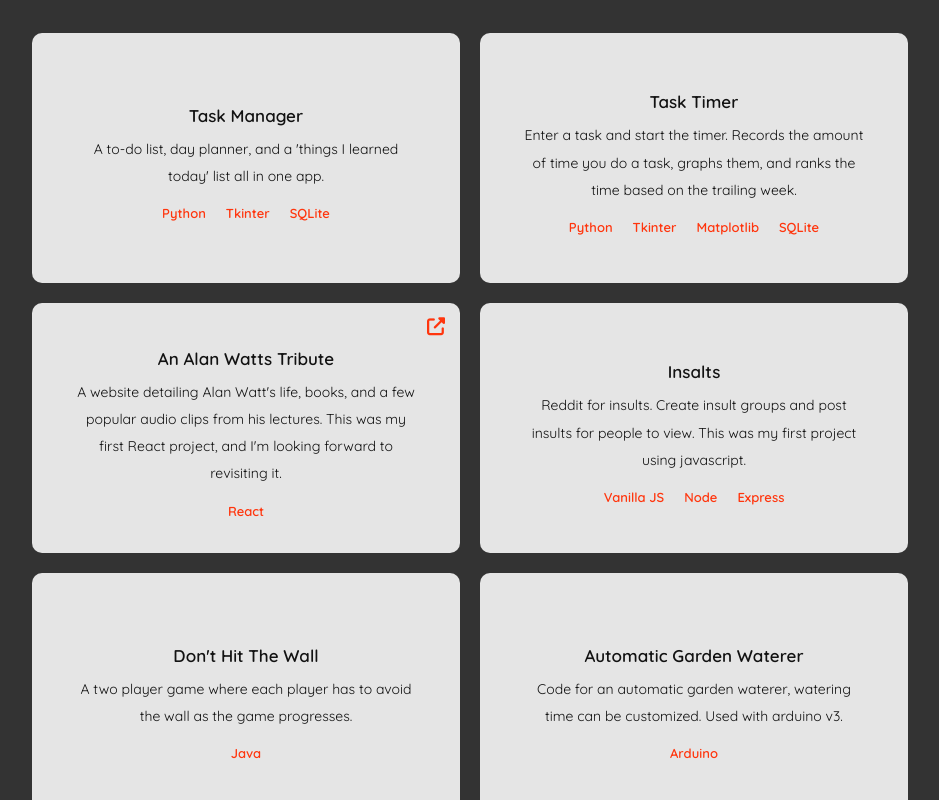
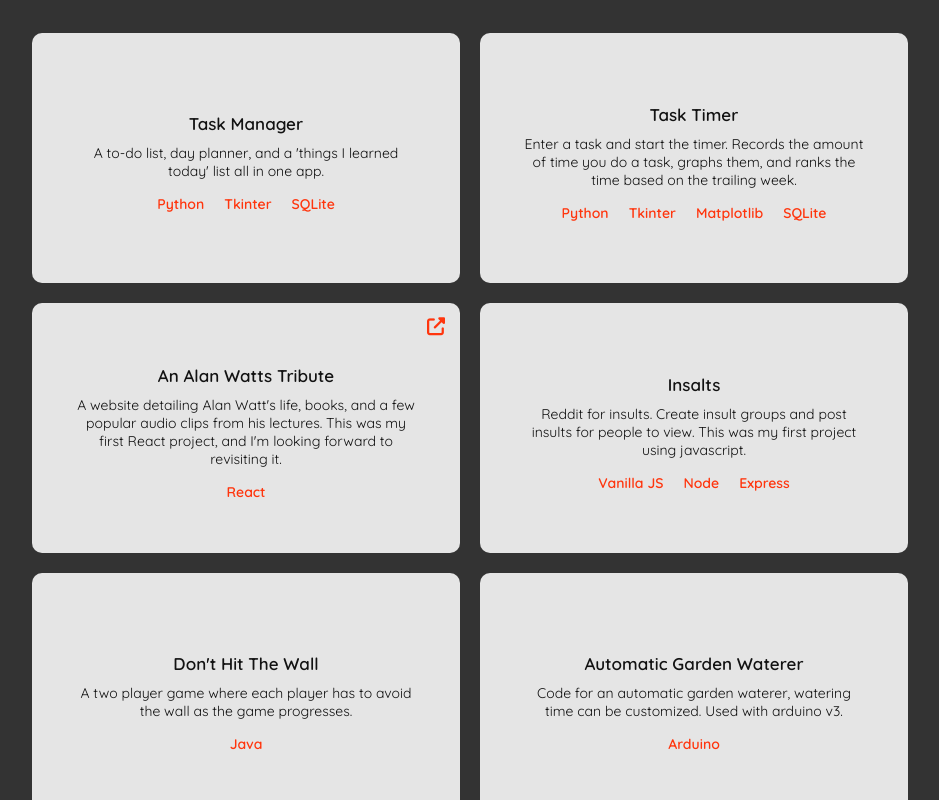
Before and after one commit to afutofu/afutofu.github.io, a React (Create React App) app: page / in a window 1280 px wide. Shown: the part 4980-5780 px from the top of the page, without its empty margins (170-1109 px from the left). Built offline with nearby package versions, Linux system fonts and the light colour scheme.

Commit message:
improved styling

```diff
--- a/src/components/OtherProject.js
+++ b/src/components/OtherProject.js
@@ -29,18 +29,19 @@ const OtherProjectComp = styled.div`
 
   @media only screen and (max-width: 1200px) {
     min-width: 280px;
-    min-height: 300px;
+    min-height: 260px;
   }
 
   @media only screen and (max-width: 992px) {
     min-width: 280px;
-    min-height: 350px;
+    min-height: 240px;
   }
 
   @media only screen and (max-width: 600px) {
     width: 100%;
     margin: 0;
     margin-bottom: 20px;
+    min-height: 200px;
   }
 
   @media only screen and (max-width: 450px) {
@@ -92,18 +93,18 @@ const Title = styled.h3`
   margin-bottom: 10px;
 
   @media only screen and (max-width: 1200px) {
-    font-size: 19px;
-    margin-bottom: 15px;
+    font-size: 18px;
+    margin-bottom: 10px;
   }
 
   @media only screen and (max-width: 992px) {
-    font-size: 22px;
-    margin-bottom: 15px;
+    font-size: 20px;
+    margin-bottom: 10px;
   }
 
   @media only screen and (max-width: 600px) {
-    font-size: 22px;
-    margin-bottom: 15px;
+    font-size: 20px;
+    margin-bottom: 10px;
   }
 
   @media only screen and (max-width: 450px) {
@@ -118,7 +119,7 @@ const Title = styled.h3`
 
 const Desc = styled.p`
   font-size: 14px;
-  line-height: 1.7rem;
+  /* line-height: 1.7rem; */
   font-weight: 400;
   margin: 0;
   margin-bottom: 15px;
@@ -129,18 +130,17 @@ const Desc = styled.p`
   }
 
   @media only screen and (max-width: 992px) {
-    font-size: 18px;
+    font-size: 16px;
     margin-bottom: 15px;
   }
 
   @media only screen and (max-width: 600px) {
-    font-size: 18px;
+    font-size: 16px;
     margin-bottom: 15px;
   }
 
   @media only screen and (max-width: 450px) {
     font-size: 14px;
-    line-height: unset;
     margin-bottom: 15px;
   }
 
@@ -162,7 +162,7 @@ const Techs = styled.ul`
 
 const TechItem = styled.li`
   font-weight: 600;
-  font-size: 13px;
+  font-size: 14px;
   margin: 0 10px;
   margin-bottom: 10px;
   color: ${(props) => props.theme.color};
```
